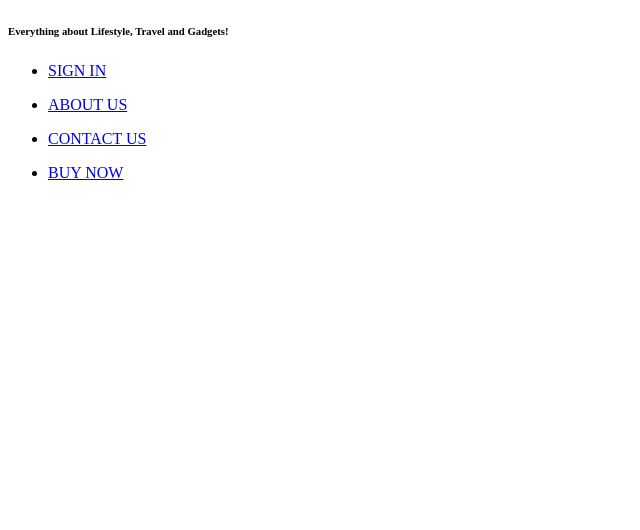
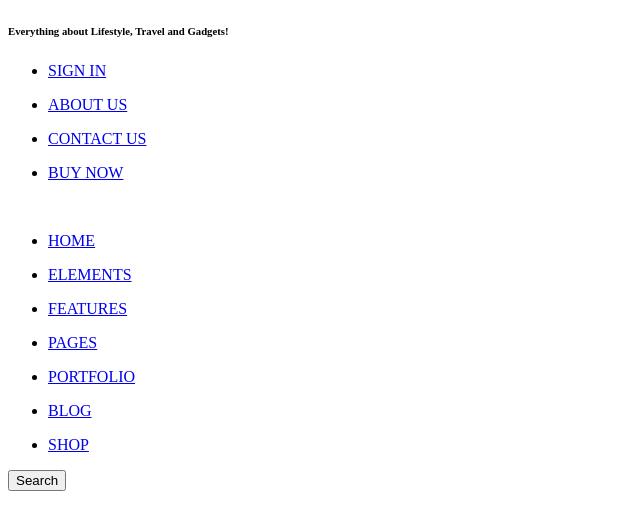
Before and after one commit to maldrek3103/proj-html-vuejs, a Vue app: page / in a window 1280 px wide. Shown: the top 530 px of the page, without its empty margins (0-640 px from the left). Built offline with nearby package versions, Linux system fonts and the light colour scheme.

Commit message:
Made navbar links, leaving search button for later

```diff
--- a/src/components/Header.vue
+++ b/src/components/Header.vue
@@ -11,10 +11,19 @@
     </section>
 
     <!-- Mid header section (LOGO) -->
-    <section id="logo"></section>
+    <section id="logo">
+      <img src="" alt="" />
+    </section>
 
     <!-- Navbar and search -->
-    <section id="navbar"></section>
+    <section id="navbar">
+      <ul v-for="(link, index) in navbarLinks" :key="index">
+        <li>
+          <a :href="link.url">{{ link.text }}</a>
+        </li>
+      </ul>
+      <button>Search</button>
+    </section>
   </div>
 </template>
 
```
Also changed, not shown: 5 other files (tests, documents, lock files or other folders).
